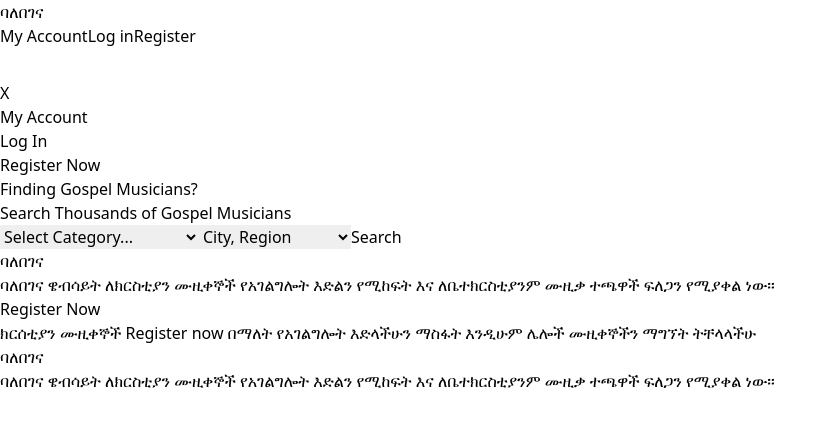
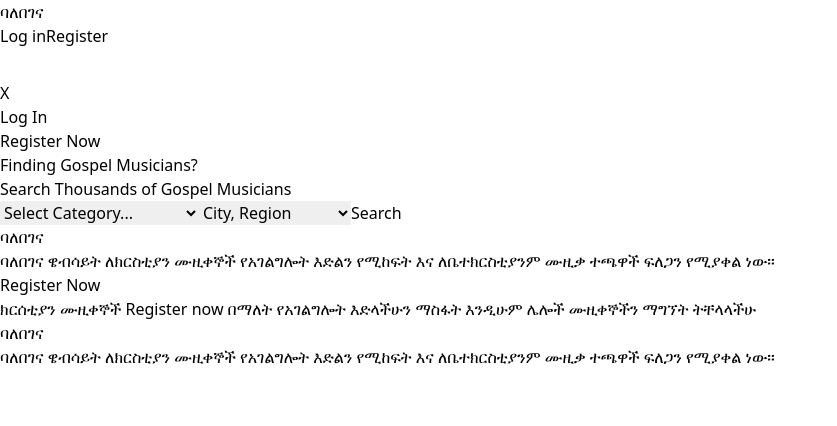
Before and after one commit to mickeybegashaw/Balebegena, a React (Vite) app in the folder frontend/: page / in a window 1280 px wide. Both pictures are taken after a click on the element "Toggle Menu". Shown: the top 426 px of the page, without its empty margins (0-837 px from the left). Built offline with nearby package versions, Linux system fonts and the light colour scheme.

Commit message:
make the log in and log out buttons visible conditionally based on the user logged in or not

```diff
--- a/frontend/src/components/Header.jsx
+++ b/frontend/src/components/Header.jsx
@@ -1,13 +1,20 @@
 import { IoMdMenu } from "react-icons/io";
 import SideBar from "./SideBar";
-import { useState } from "react";
+import { useContext, useState } from "react";
 import { Link } from "react-router-dom";
-
+import { AuthContext } from "../context/userContext";
+import { useNavigate } from "react-router-dom";
 const Header = () => {
+  const navigate =useNavigate()
   const [isSidebarOpen, setIsSidebarOpen] = useState(false);
-
+  const { user , setUser} = useContext(AuthContext);
   const toggleSidebar = () => {
     setIsSidebarOpen((prev) => !prev);
+  };
+  const handelLogOut = () => {
+    localStorage.removeItem("user");
+    setUser(null);
+    navigate("/")
   };
 
   return (
@@ -18,16 +25,33 @@ const Header = () => {
         </Link>
 
         <div className="hidden md:block">
-          <span className="ml-14">My Account</span>
-          <Link to={'/user/login'}>
-          <span title="Log in to My account" className="ml-14">Log in</span>
-          </Link>
+          {user &&  <>
+           <span className="ml-14">Post Musician</span>
+           <span className="ml-14">My Account</span>
+           <span className="ml-14" onClick={handelLogOut}>Log out</span>
+           </>
+            }
 
-          <Link to={'/user/register'}>
-          <span title="Register Musician" className="ml-14 bg-red-500 hover:bg-red-800 rounded p-1">
-            Register
-          </span>
-          </Link>
+
+
+          {!user && (
+            <>
+              <Link to={"/user/login"}>
+                <span title="Log in to My account" className="ml-14">
+                  Log in
+                </span>
+              </Link>
+
+              <Link to={"/user/register"}>
+                <span
+                  title="Register Musician"
+                  className="ml-14 bg-red-500 hover:bg-red-800 rounded p-1"
+                >
+                  Register
+                </span>
+              </Link>
+            </>
+          )}
         </div>
         <span
           onClick={toggleSidebar}
--- a/frontend/src/components/SideBar.jsx
+++ b/frontend/src/components/SideBar.jsx
@@ -1,23 +1,46 @@
 import React from "react";
 import { Link } from "react-router-dom";
+import { useContext } from "react";
+import { AuthContext } from "../context/userContext";
 
 const SideBar = ({ onClose }) => {
+  const { user, setUser } = useContext(AuthContext);
+  const handelLogOut = () => {
+    localStorage.removeItem("user");
+    setUser(null);
+  };
   return (
     <div className="fixed inset-0 z-50 flex">
-      <div
-        className="bg-black bg-opacity-50 flex-1"
-        onClick={onClose}>
-      </div>
+      <div className="bg-black bg-opacity-50 flex-1" onClick={onClose}></div>
 
       {/* Sidebar */}
       <div className="w-64 bg-white h-full shadow-lg p-5">
-        <button
-          className="mb-4 text-red-500 font-bold"
-          onClick={onClose}>
+        <button className="mb-4 text-red-500 font-bold" onClick={onClose}>
           X
         </button>
         <nav>
           <ul>
+            {!user && (
+              <div>
+                {" "}
+                <Link to={"/user/login"}>
+                  <li className="mb-4" onClick={onClose}>
+                    <span className="text-gray-700 hover:text-red-500">
+                      Log In
+                    </span>
+                  </li>
+                </Link>
+                <Link to={"/user/register"}>
+                  <li className="mb-4" onClick={onClose}>
+                    <span className="text-gray-700 hover:text-red-500">
+                      Register Now
+                    </span>
+                  </li>
+                </Link>{" "}
+              </div>
+            )}
+            {user && (
+              <div>
                 <Link>
                   <li className="mb-4" onClick={onClose}>
                     <span className="text-gray-700 hover:text-red-500">
@@ -26,23 +49,20 @@ const SideBar = ({ onClose }) => {
                   </li>
                 </Link>
 
-           <Link to={'/user/login'}>
-           <li className="mb-4" onClick={onClose}>
-              <span  className="text-gray-700 hover:text-red-500">
-                Log In
+                <li className="mb-4">
+                  <p className="text-gray-700 hover:text-red-500">
+                    {user.email}
+                  </p>
+                  <br />
+                  <span
+                    onClick={handelLogOut}
+                    className="text-gray-700 hover:text-red-500"
+                  >
+                    Log out
                   </span>
                 </li>
-           </Link>
-
-            <Link to={'/user/register'}>
-            <li className="mb-4" onClick={onClose}>
-              <span className="text-gray-700 hover:text-red-500">
-                Register Now
-              </span>
-            </li>
-            </Link>
-
-
+              </div>
+            )}
           </ul>
         </nav>
       </div>
```
Lines whose indentation alone changed are shown as unchanged.
